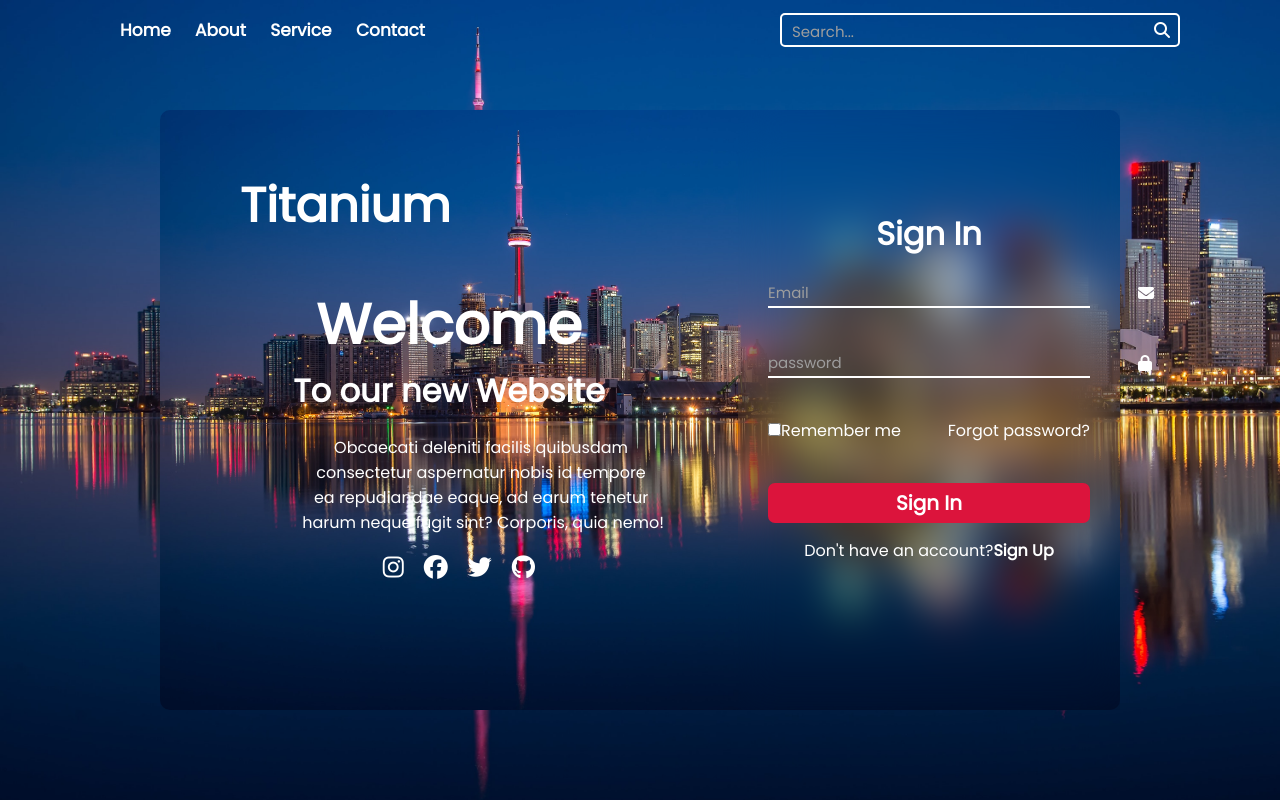
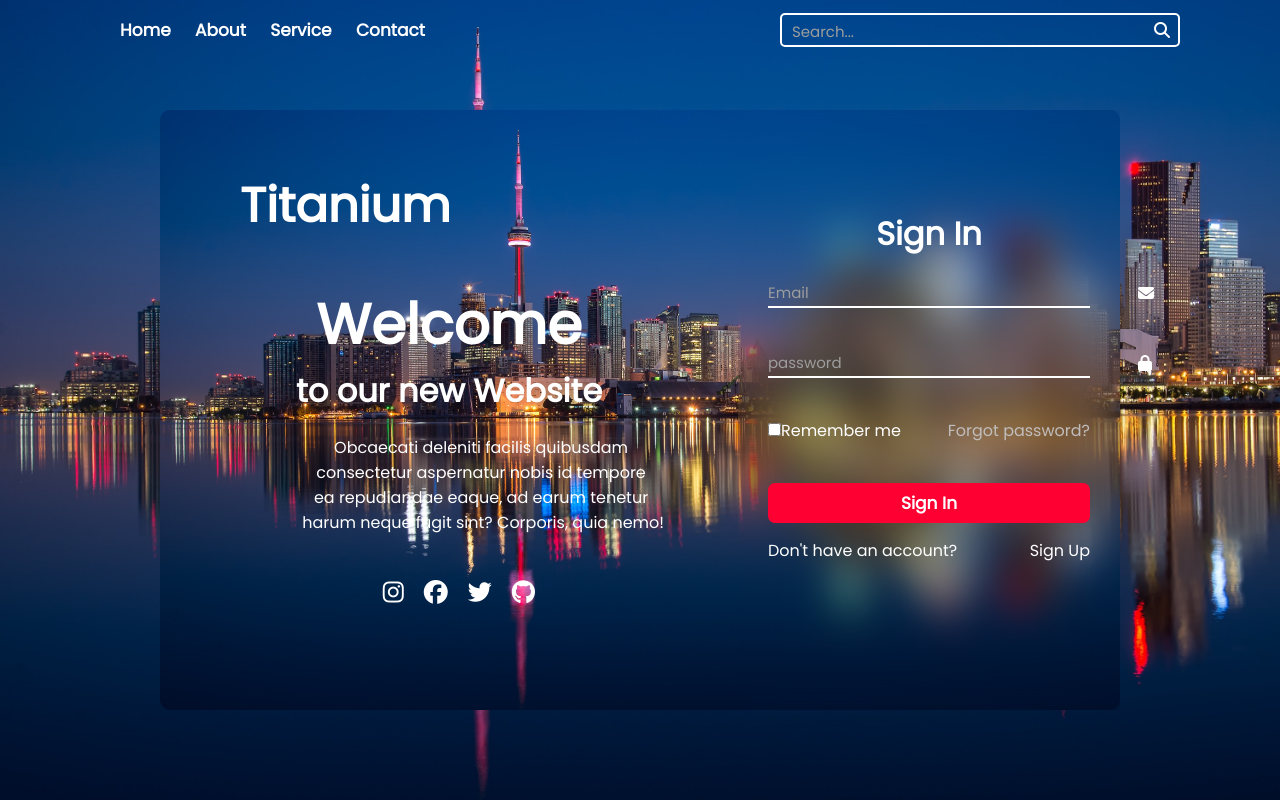
Before and after one commit to Senior-SergeantR/loginpage, a plain HTML site: page index.html in a window 1280 px wide. Drawn offline with Linux system fonts and the light colour scheme.

Commit message:
changes come colors and fonts on the login form

```diff
--- a/index.html
+++ b/index.html
@@ -29,12 +29,13 @@
         <div class="content">
             <a href="#" class="logo">Titanium</a>
             <h2>Welcome</h2>
-            <h3>To our new Website</h3>
+            <h3>to our new Website</h3>
             <pre>
                 Obcaecati deleniti facilis quibusdam
                 consectetur aspernatur nobis id tempore
                 ea repudiandae eaque, ad earum tenetur
-                harum neque fugit sint? Corporis, quia nemo!</pre>
+                harum neque fugit sint? Corporis, quia nemo!
+            </pre>
 
                 <div class="icon">
                     <i class="fa-brands fa-instagram"></i>
--- a/style.css
+++ b/style.css
@@ -74,13 +74,18 @@
 
 .login .sign-up{
     display: flex;
-    justify-content: center;
+    justify-content: space-between;
 }
 
 .login .sign-up a{
     text-decoration: none;
-    color: white;
-    font-weight: 700;
+    color: rgb(255, 255, 255);
+    font-weight: 500;
+    transition: 200ms;
+}
+
+.login .sign-up a:hover{
+    color: rgb(66, 56, 255);
 }
 
 .login .sign-up p{
@@ -168,11 +173,13 @@
 
 .check a{
     text-decoration: none;
-    color: white;
+    color: rgb(192, 189, 189);
+    transition: 200ms;
 }
 
 .check a:hover{
     text-decoration: underline;
+    color: rgb(66, 56, 255);
 }
 
 .login .button{
@@ -184,13 +191,18 @@
 button{
     width: 100%;
     height: 40px;
-    background-color: crimson;
+    background-color: rgb(255, 0, 51);
     border: none;
     outline: none;
-    font-size: 20px;
-    font-weight: 700;
+    font-size: 17px;
+    font-weight: 600;
     border-radius: 7px;
     color: #fff;
+    transition: 500ms;
+
+}
+button:hover{
+    background-color: #af0101;
 
 }
 
```
